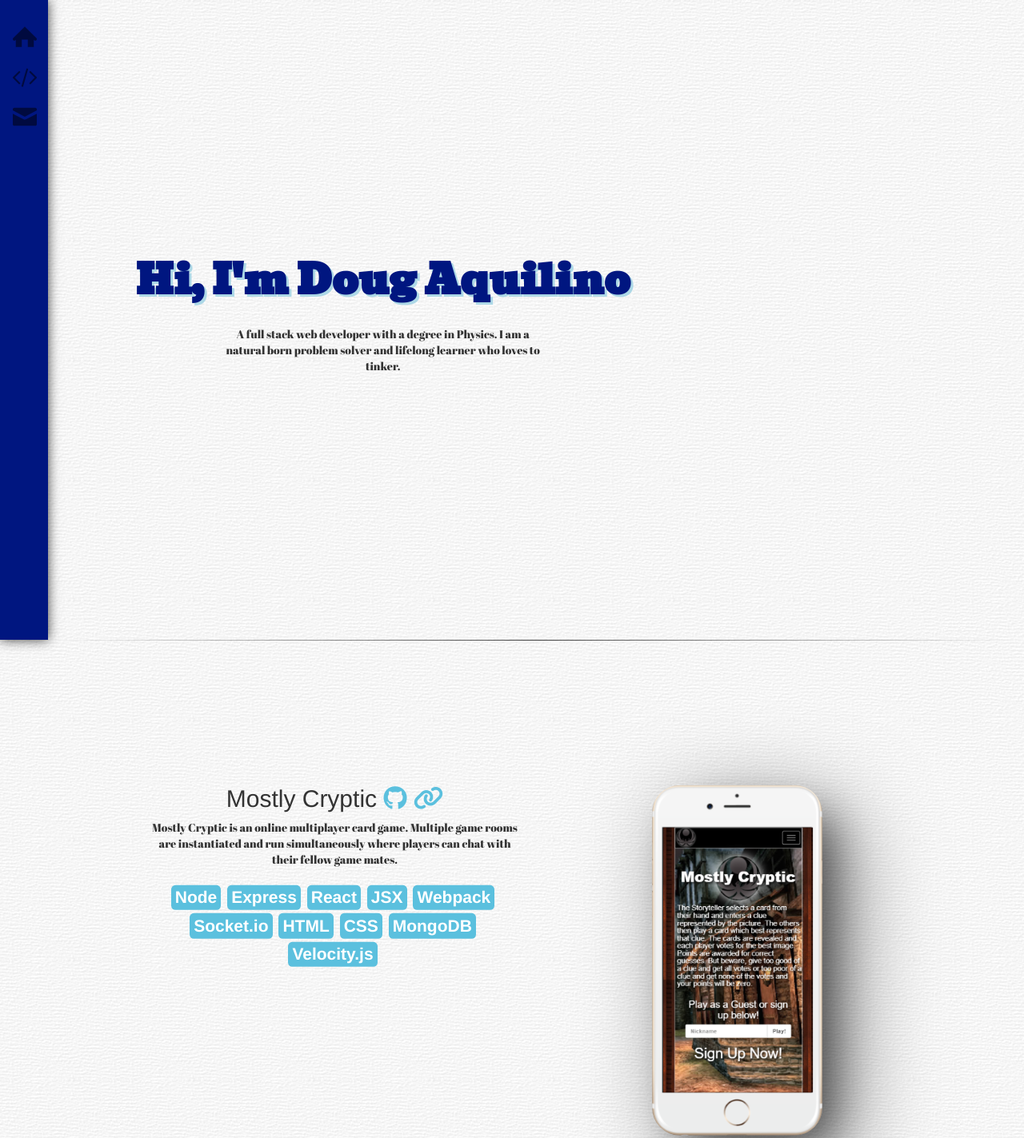
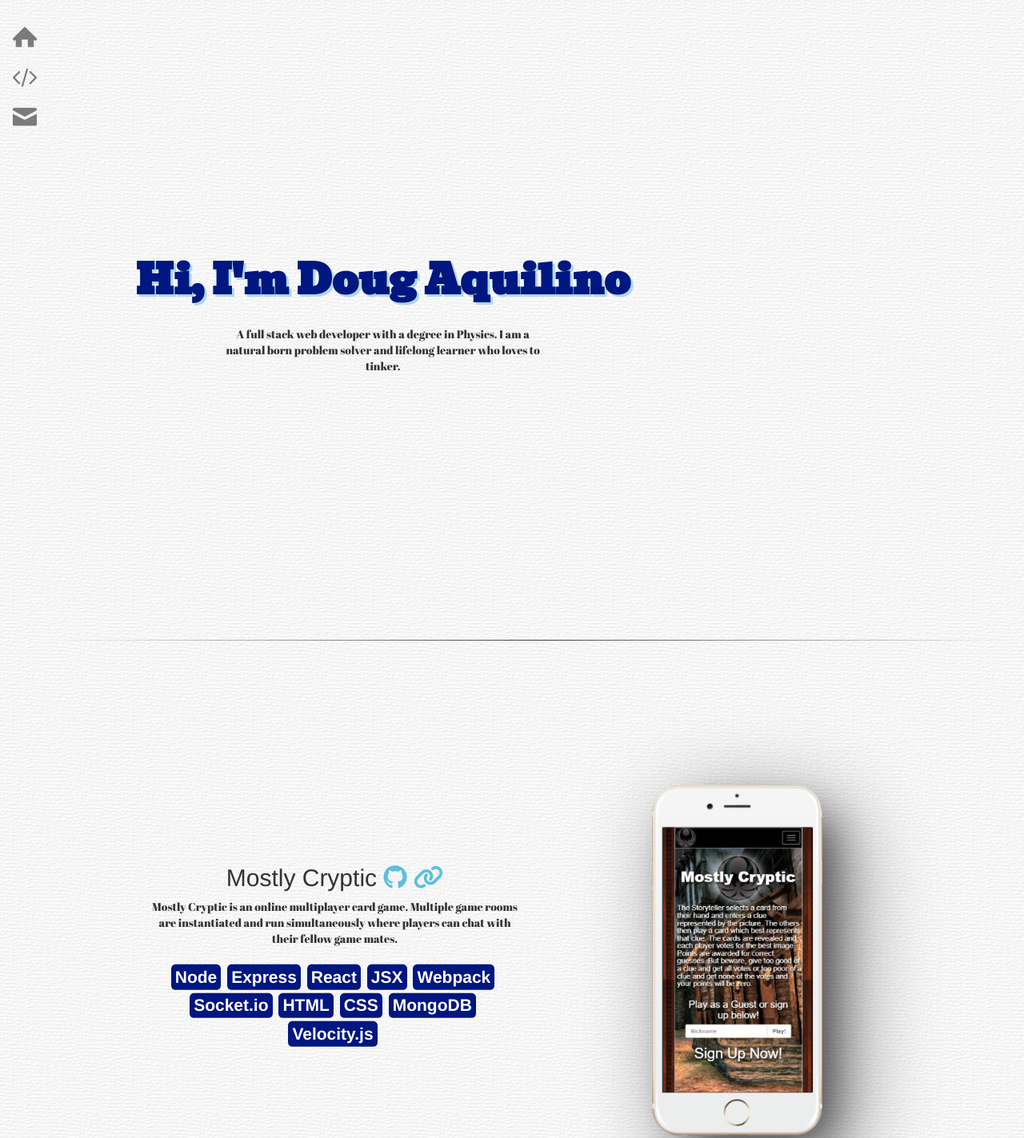
Before and after one commit to daquilino/new-portfolio, a plain HTML site: page public/index.html in a window 1280 px wide. Shown: the top 1423 px of the page at 80% size. Drawn offline with nearby package versions, Linux system fonts and the light colour scheme.

Commit message:
fixed project alignment, removed navbar color, color test

```diff
--- a/public/css/style.css
+++ b/public/css/style.css
@@ -17,13 +17,13 @@ body {
 
 /*  Nav Bar styling*/
 .navbar {
-    background: rgb(0,22,128);/*background: lightblue;*/
-    border-radius: 0;
-    width:60px;
-    height: 100%;
+    /*background: rgb(0,22,128);background: lightblue;*/
+    /*border-radius: 0;*/
+    /*width:60px;*/
+    /*height: 100%;*/
     position: fixed;
-    z-index: 10;
-    box-shadow: 0px 0px 14px 0px rgba(0,0,0,0.75);
+    /*z-index: 10;*/
+    /*box-shadow: 0px 0px 14px 0px rgba(0,0,0,0.75);*/
 }
 
 .nav-link {
@@ -94,7 +94,6 @@ h1.center{
   }
 }
 
-
 /*Work Div Styling*/
 #work {min-height: 100%}  /* dont think I need*/
 
@@ -106,6 +105,14 @@ h1.center{
     position: absolute;
     top: 50%;
     transform: translateY(-50%);
+}
+
+/*This vertically centers elements when side by side*/
+@media screen and (min-width: 992px) {
+    .work-section{
+        display: flex;
+        align-items: center;
+    }
 }
 
 .work-item{
@@ -131,6 +138,9 @@ li.label{
     margin: 2px;
 }
 
+li.label-info{
+    background-color: rgb(0,22,128);
+}
 
 /* used to keep responsive label text getting to big*/
 @media screen and (min-width: 440px) {
```
